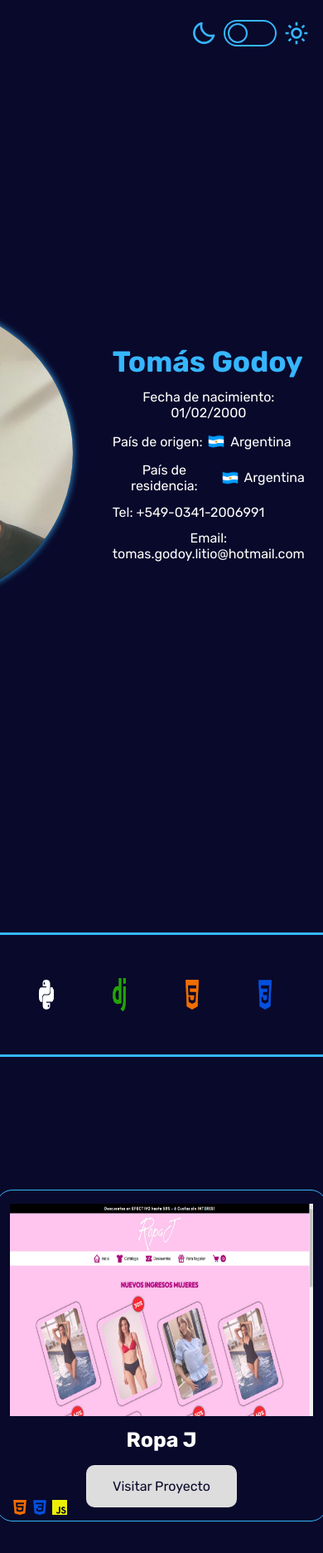
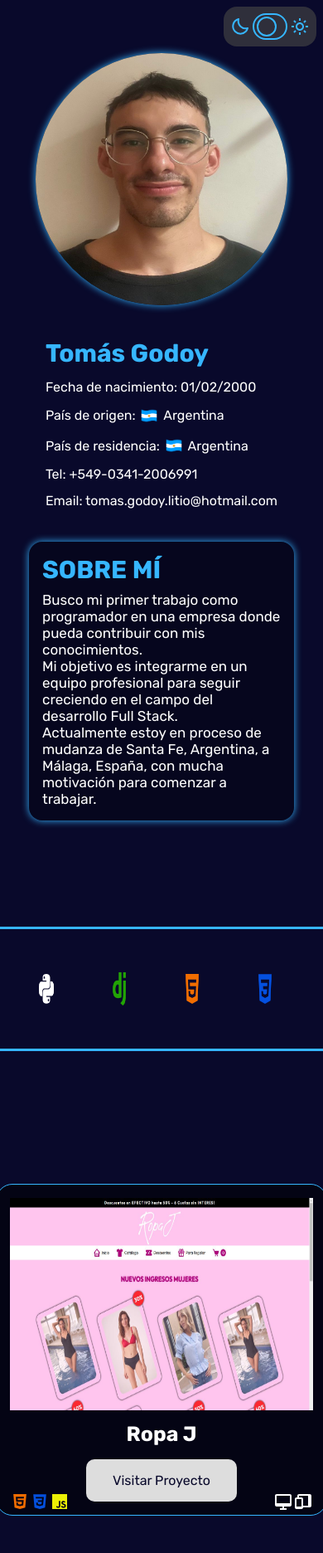
Before and after one commit to Totoneta/portfolio, a React (Vite) app in the folder portafoliotomasgodoy/: page / in a window 390 px wide. Shown: the top 1872 px of the page at 83% size. Built offline with nearby package versions, Linux system fonts and the light colour scheme.

Commit message:
Correcciones responsive

```diff
--- a/portafoliotomasgodoy/src/components/descripcion/descripcion.css
+++ b/portafoliotomasgodoy/src/components/descripcion/descripcion.css
@@ -20,3 +20,23 @@
 .sobremisoycontainer>span {
     font-size: 20px;
 }
+
+/* --------------------------------------------- */
+
+/* Mediaquerys 350px a 719px */
+@media (min-width: 350px) and (max-width: 719px) {
+    .sobremisoycontainer {
+        padding: 1rem;
+        width: 20rem;
+        margin: 2rem 0;
+    }
+
+    .sobremisoycontainer>h3 {
+        font-size: 30px;
+    }
+
+    .sobremisoycontainer>span {
+        font-size: 17px;
+    }
+
+}
--- a/portafoliotomasgodoy/src/components/info_personal/info_personal.css
+++ b/portafoliotomasgodoy/src/components/info_personal/info_personal.css
@@ -8,6 +8,7 @@
     text-align: center;
 }
 
+/* --------------------------------------------- */
 
 /* Img */
 .sobremifotocontainer {
@@ -26,6 +27,7 @@
     box-shadow: 0px 0px 10px #36B6FF;
 }
 
+/* --------------------------------------------- */
 
 /* Info Personal */
 .sobremitextocontainer {
@@ -67,3 +69,30 @@
         transform: rotateY(0deg);
     }
 }
+
+/* --------------------------------------------- */
+
+/* Mediaquerys 350px a 719px */
+@media (min-width: 350px) and (max-width: 719px) {
+    .sobremicontainer {
+        padding: 4rem .5rem;
+        gap: .5rem;
+        flex-direction: column;
+    }
+
+    /* --------------------------------------------- */
+
+    /* Img */
+    .sobremifotocontainer>img {
+        width: 19rem;
+        height: 19rem;
+    }
+
+    /* --------------------------------------------- */
+
+    /* Info Personal */
+    .sobremitextocontainer>h1 {
+        font-size: 30px;
+        padding: 2rem 0 0 0;
+    }
+}
--- a/portafoliotomasgodoy/src/components/modooscuroyclaro/modooscuroyclaro.css
+++ b/portafoliotomasgodoy/src/components/modooscuroyclaro/modooscuroyclaro.css
@@ -1,15 +1,22 @@
 .modooscuroyclarocontainer {
     position: fixed;
+    z-index: 1000;
     top: 1rem;
     right: 1rem;
-    width: 9rem;
+    width: 10rem;
     height: 3rem;
     display: flex;
     gap: .5rem;
     justify-content: center;
     align-items: center;
+    background-color: #434343ab;
+    border-radius: 16px;
+    padding: 1rem .5rem;
 }
 
+/* --------------------------------------------- */
+
+/* Imgs */
 .modooscuroyclarocontainer>img {
     height: 2rem;
     width: 2rem;
@@ -26,6 +33,7 @@
     border-radius: 100px;
 }
 
+/* Bolita */
 .modooscuroyclarobolita {
     border-radius: 50%;
     border: 2px solid #36B6FF;
@@ -34,7 +42,34 @@
     cursor: pointer;
 }
 
+/* Alternación con react */
 .modoclaro {
     background-color: #fff;
     color: #000;
 }
+
+/* --------------------------------------------- */
+
+/* Mediaquerys 350px a 719px */
+@media (min-width: 350px) and (max-width: 719px) {
+    .modooscuroyclarocontainer {
+        top: .5rem;
+        right: .5rem;
+        width: 7rem;
+        height: 3rem;
+        gap: .2rem;
+        padding: 1rem .5rem;
+    }
+
+    /* --------------------------------------------- */
+
+    /* Imgs */
+    .modooscuroyclarocontainer>img {
+        height: 1.5rem;
+        width: 1.5rem;
+    }
+
+    .modooscuroyclarocontainerbolita {
+        padding: .5rem .2rem;
+    }
+}
--- a/portafoliotomasgodoy/src/components/proyectocard/proyectocard.css
+++ b/portafoliotomasgodoy/src/components/proyectocard/proyectocard.css
@@ -19,7 +19,7 @@
     width: 25rem;
     height: 25rem;
     padding: 1rem;
-    background-color: #09092b;
+    background-color: #00000088;
     border-radius: 20px;
     border: 1px solid #36B6FF;
 }
@@ -62,3 +62,18 @@
     bottom: 0;
     left: 1rem;
 }
+
+.proyectocardcontainertecnologias>img {
+    height: 1.5rem;
+}
+
+/* Responsive */
+.proyectocardcontainerresponsivo {
+    position: absolute;
+    bottom: 0;
+    right: 1rem;
+}
+
+.proyectocardcontainerresponsivo>img {
+    height: 1.5rem;
+}
--- a/portafoliotomasgodoy/src/components/proyectocard/proyectocard.jsx
+++ b/portafoliotomasgodoy/src/components/proyectocard/proyectocard.jsx
@@ -1,7 +1,7 @@
 import { Link } from 'react-router-dom'
 import './proyectocard.css'
-import { proyectos } from '../data/proyectos'
-import { tecnologias } from '../data/tecnologias'
+import { proyectos } from '../../data/proyectos'
+import { tecnologias } from '../../data/tecnologias'
 
 export default function ProyectoCard() {
 
@@ -18,17 +18,28 @@ export default function ProyectoCard() {
                                 <Link to={e.enalceaproyecto} target='_blank'>Visitar Proyecto</Link>
                             </div>
                             <div className="proyectocardcontainertecnologias">
-                            {
+                                {
                                     e.tech.map((ele) => {
                                         return tecnologias.map((tecnologia) => {
-                                           if (ele === tecnologia.nombre) {
+                                            if (ele === tecnologia.nombre) {
                                                 return (
-                                                    <img key={tecnologia.id} src={tecnologia.url} alt={tecnologia.nombre} />
+                                                    <img key={tecnologia.id} src={tecnologia.url} alt={tecnologia.nombre} title={tecnologia.nombre} />
                                                 )
-                                           }
-                                           return null;
+                                            }
+                                            return null;
                                         })
                                     })
+                                }
+                            </div>
+                            <div className="proyectocardcontainerresponsivo">
+                                {
+                                    e.responsive ?
+                                    <div className="proyectocardcontainerresponsivocontainer">
+                                        <img src='/svg/desktop.svg' alt='Desktop' title='Desktop' />
+                                        <img src='/svg/phoneipad.svg' alt='Phone & Ipad' title='Phone & Ipad' />
+                                    </div>
+                                    :
+                                    <img src='/svg/desktop.svg' alt='Desktop' title='Desktop' />
                                 }
                             </div>
                         </div>
--- a/portafoliotomasgodoy/src/components/proyectosenconjunto/proyectosenconjunto.css
+++ b/portafoliotomasgodoy/src/components/proyectosenconjunto/proyectosenconjunto.css
@@ -39,5 +39,8 @@
     align-items: start;
     flex-direction: column;
     gap: 1rem;
-    color: #fff;
 }
+
+.proyectosenconjuntocontainerthelobbytexto>h2 {
+    color: #36B6FF;
+}
--- a/portafoliotomasgodoy/src/components/proyectosenconjunto/proyectosenconjunto.jsx
+++ b/portafoliotomasgodoy/src/components/proyectosenconjunto/proyectosenconjunto.jsx
@@ -10,7 +10,7 @@ export default function ProyectosEnConjunto() {
                 <img src="/imgs/the-lobby-logo.png" alt="THE LOBBY" />
                 <div className="proyectosenconjuntocontainerthelobbytexto">
                     <h2>THE LOBBY</h2>
-                    <span>Actualmente formo parte de un proyecto colaborativo con un equipo de profesionales de Málaga, en el cual estamos desarrollando una aplicación destinada a crear una comunidad en línea para gamers, de tipo blog.<br></br> Me desempeño como único desarrollador en el proyecto, utilizando tecnologías como HTML, CSS, JavaScript, React, Redux, Axios, Django, Django Rest Framework (DRF) y JWT para implementar funcionalidades interactivas y seguras.<br></br> Mi rol incluye la creación de interfaces de usuario, gestión de estados y desarrollo de la API, asegurando una experiencia fluida y escalable para los usuarios.</span>
+                    <span>Actualmente formo parte de un proyecto colaborativo con un equipo de profesionales de Málaga, en el cual estamos desarrollando una aplicación destinada a crear una comunidad en línea para gamers, de tipo blog.<br></br> Me desempeño como único desarrollador en el proyecto, utilizando tecnologías como HTML, CSS, TypeScript, React, Redux, Axios, Django, Django Rest Framework (DRF) y JWT para implementar funcionalidades interactivas y seguras.<br></br> Mi rol incluye la creación de interfaces de usuario, gestión de estados y desarrollo de la API, asegurando una experiencia fluida y escalable para los usuarios.</span>
                 </div>
             </div>
 
--- a/portafoliotomasgodoy/src/components/tecnologias/tecnologias.jsx
+++ b/portafoliotomasgodoy/src/components/tecnologias/tecnologias.jsx
@@ -1,5 +1,5 @@
 import './tecnologias.css'
-import { tecnologias } from './../data/tecnologias.js'
+import { tecnologias } from './../../data/tecnologias.js'
 
 export function Tecnologias() {
 
--- a/portafoliotomasgodoy/src/components/data/proyectos.js
+++ b/portafoliotomasgodoy/src/data/proyectos.js
@@ -5,6 +5,8 @@ export let proyectos = [
         imgpath: './imgs/proyectos/joyerianiksinproyecto.jpg',
         enalceaproyecto: 'https://niksinjoyeria.netlify.app/',
         tech: ['html', 'css', 'javascript'],
+        responsive: true,
+
     },
     {
         id: 101,
@@ -12,6 +14,7 @@ export let proyectos = [
         imgpath: './imgs/proyectos/ropajproyecto.jpg',
         enalceaproyecto: 'https://ropaj.netlify.app/',
         tech: ['html', 'css', 'javascript'],
+        responsive: true,
     },
     {
         id: 102,
@@ -19,6 +22,7 @@ export let proyectos = [
         imgpath: './imgs/proyectos/isabelcocinaproyecto.jpg',
         enalceaproyecto: 'https://isabelcocinaviandas.netlify.app/',
         tech: ['reactjs', 'css'],
+        responsive: true,
     },
     {
         id: 103,
@@ -26,5 +30,6 @@ export let proyectos = [
         imgpath: './imgs/proyectos/ferreteriavoltaproyecto.jpg',
         enalceaproyecto: 'https://ferreteriavolta.netlify.app/',
         tech: ['reactjs', 'css'],
+        responsive: false,
     },
 ]
```
Also changed, not shown: portafoliotomasgodoy/src/data/tecnologias.js (renamed from portafoliotomasgodoy/src/components/data/tecnologias.js, +1 -10 lines), portafoliotomasgodoy/public/svg/desktop.svg (added), portafoliotomasgodoy/public/svg/phoneipad.svg (added).
